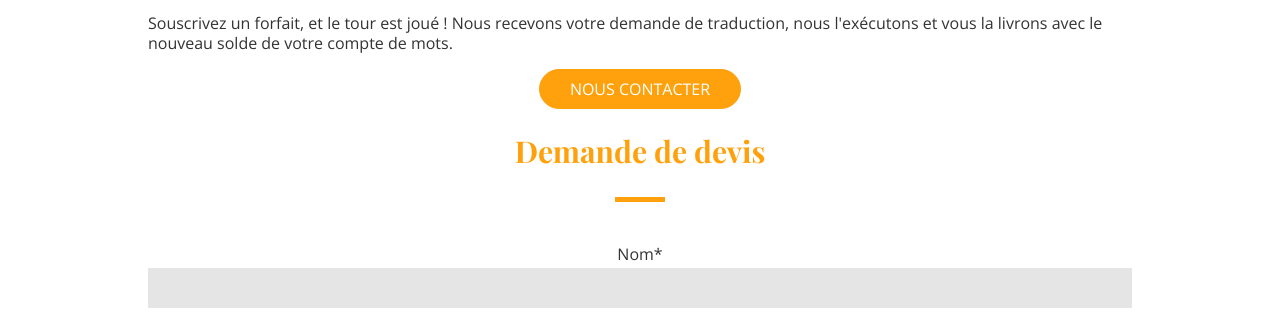
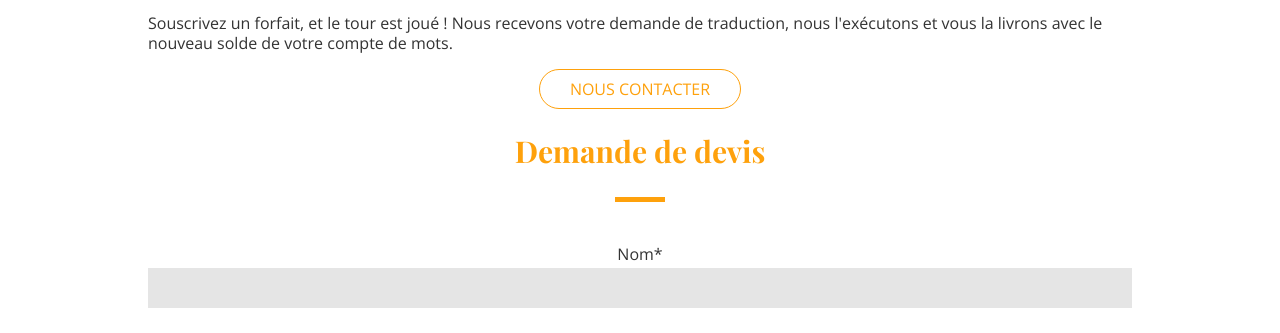
Before and after one commit to vincentbattez/africtrad, a website built with webpack: page devis.html in a window 1280 px wide. Shown: the part 455-788 px from the top of the page. Built offline with nearby package versions, Linux system fonts and the light colour scheme; a web font is replaced by a local one.

Commit message:
Test Kraken

```diff
--- a/src/scss/components/_buttons.scss
+++ b/src/scss/components/_buttons.scss
@@ -14,7 +14,7 @@
   }
 }
 .btn_contact{
-  .btn{
+  &.btn{
   background-color: #FEA10C;
   color: #fff;
 }
```
